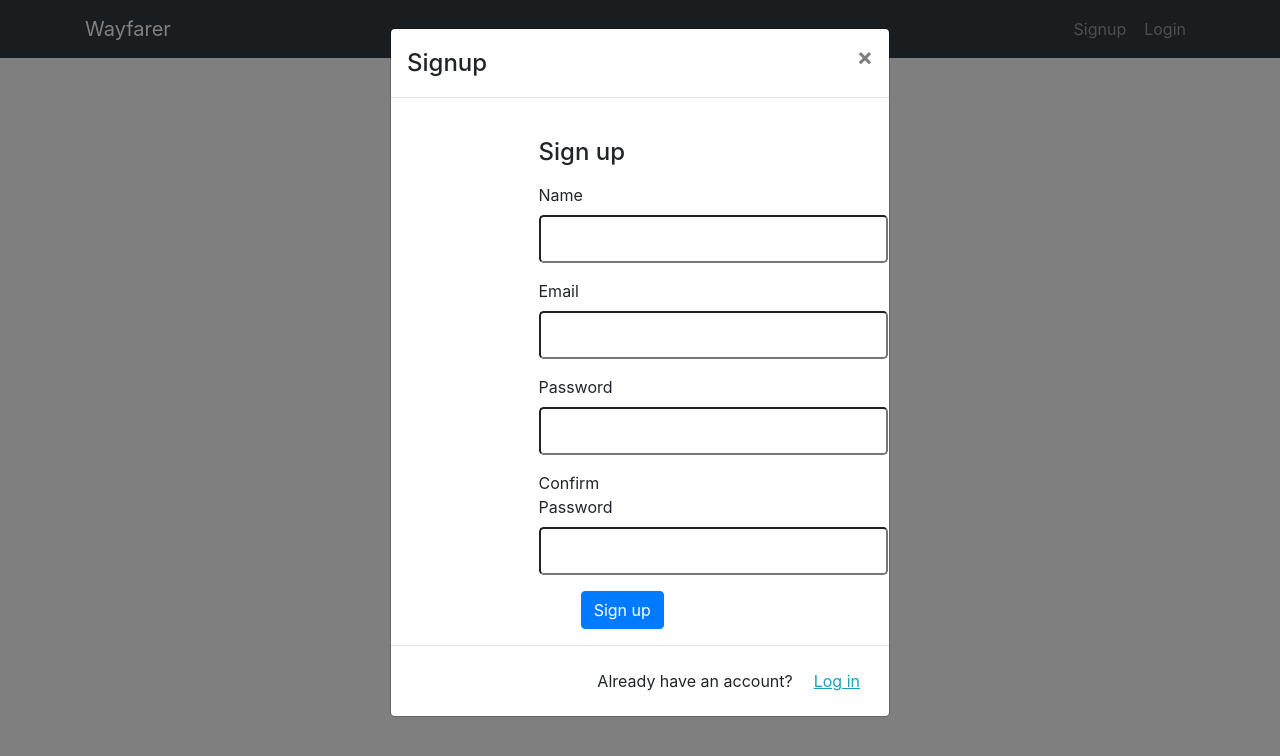
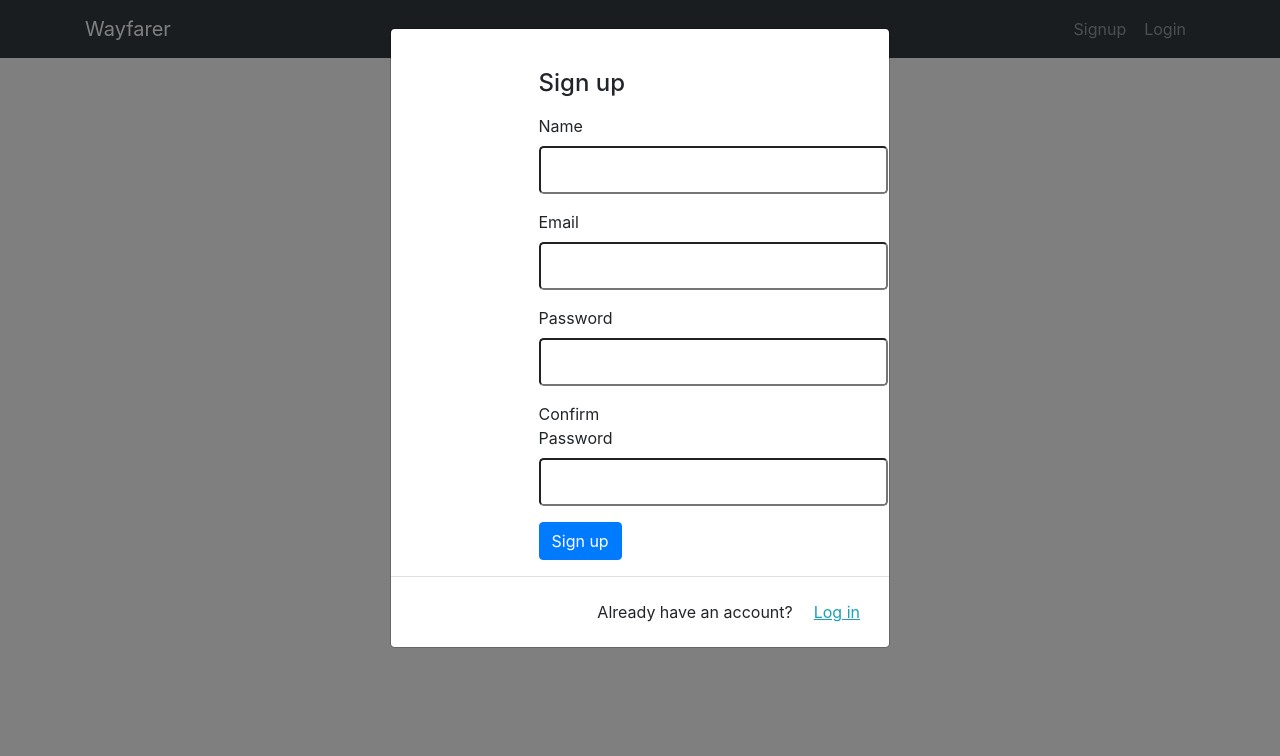
Before and after one commit to lauragsack/Wayfarer, a React (Create React App) app: page /signup in a window 1280 px wide. Both pictures are taken after a click on the button "Signup". Shown: the top 756 px of the page. Built offline with nearby package versions, Linux system fonts and the light colour scheme.

Commit message:
modal style

```diff
--- a/src/components/Home.js
+++ b/src/components/Home.js
@@ -36,6 +36,7 @@ class Home extends Component {
 						/>
 					</Carousel.Item>
 					</Carousel>
+
 				</div>
 					<br/>
 					<h2 className="text-center">Wayfarer is...</h2>
@@ -53,8 +54,7 @@ class Home extends Component {
 							<h4>Repeat</h4>
 							<p>After you tell us all about your latest trip, start planning your next great adventure right here on Wayfarer. We can't wait for you to start the journey with us.</p>
 					</div>
-  	</div>
-
+  				</div>
 			</div>
 	    );
 	}
--- a/src/components/Login.js
+++ b/src/components/Login.js
@@ -27,7 +27,7 @@ class Login extends Component {
     return (
       <div className="container mt-4">
         <div className="row">
-          <div className="col-md-4 offset-md-4">
+          <div className="col-md-4 offset-md-3">
             <h4 className="mb-3">Log in</h4>
             <form onSubmit={this.handleSubmit}>
               <div className="form-group">
@@ -52,7 +52,7 @@ class Login extends Component {
                   value={this.state.password}
                   />
               </div>
-              <button className="btn btn-primary float-right" type="submit" onClick={this.props.onClick}>Log in</button>
+              <button className="btn btn-primary pull-left" type="submit" onClick={this.props.onClick}>Log in</button>
             </form>
           </div>
         </div>
--- a/src/components/Navbar.js
+++ b/src/components/Navbar.js
@@ -64,17 +64,10 @@ class Navbar extends Component {
 
       {/*Signup Modal*/}
       <Modal show={signup} onHide={this.handleCloseSignUp}>
-        <Modal.Header closeButton>
-          <Modal.Title>Signup</Modal.Title>
-        </Modal.Header>
         <Modal.Body>
           <Signup history={this.props.history} setCurrentUser={this.props.setCurrentUser} onClick={this.handleCloseSignUp}/>
         </Modal.Body>
         <Modal.Footer>
-{/*          <button variant="secondary" onClick={this.handleCloseSignUp}>
-            Close
-          </button>*/}
-
           <p>Already have an account?</p>
           <button className="btn text-info" onClick={this.handleSwitchSL}>
             <u>Log in</u>
@@ -84,16 +77,10 @@ class Navbar extends Component {
 
       {/*Login Modal*/}
       <Modal show={login} onHide={this.handleCloseLogin}>
-        <Modal.Header closeButton>
-          <Modal.Title>Login</Modal.Title>
-        </Modal.Header>
         <Modal.Body>
           <Login history={this.props.history} setCurrentUser={this.props.setCurrentUser} onClick={this.handleCloseLogin}/>
         </Modal.Body>
         <Modal.Footer>
-{/*          <button variant="secondary" onClick={this.handleCloseLogin}>
-            Close
-          </button>*/}
           <p>Not signed up yet?</p>
           <button className="btn text-info" onClick={this.handleSwitchLS}>
             <u>Sign up</u>
--- a/src/components/Signup.js
+++ b/src/components/Signup.js
@@ -1,5 +1,6 @@
 import React, { Component } from 'react';
 import UserModel from '../models/user';
+import './styles.css'
 
 class Signup extends Component {
   state = {
@@ -85,7 +86,7 @@ class Signup extends Component {
                   value={this.state.password2}
                   />
               </div>
-              <button className="btn btn-primary float-right" type="submit" onClick={this.props.onClick}>Sign up</button>
+              <button className="btn btn-primary pull-left" type="submit" onClick={this.props.onClick}>Sign up</button>
             </form>
           </div>
         </div>
--- a/src/components/styles.css
+++ b/src/components/styles.css
@@ -1,3 +1 @@
-h3{
-	background-color: black
-}
+.custom-dialog {width:80% !important; top:20%;}
```
